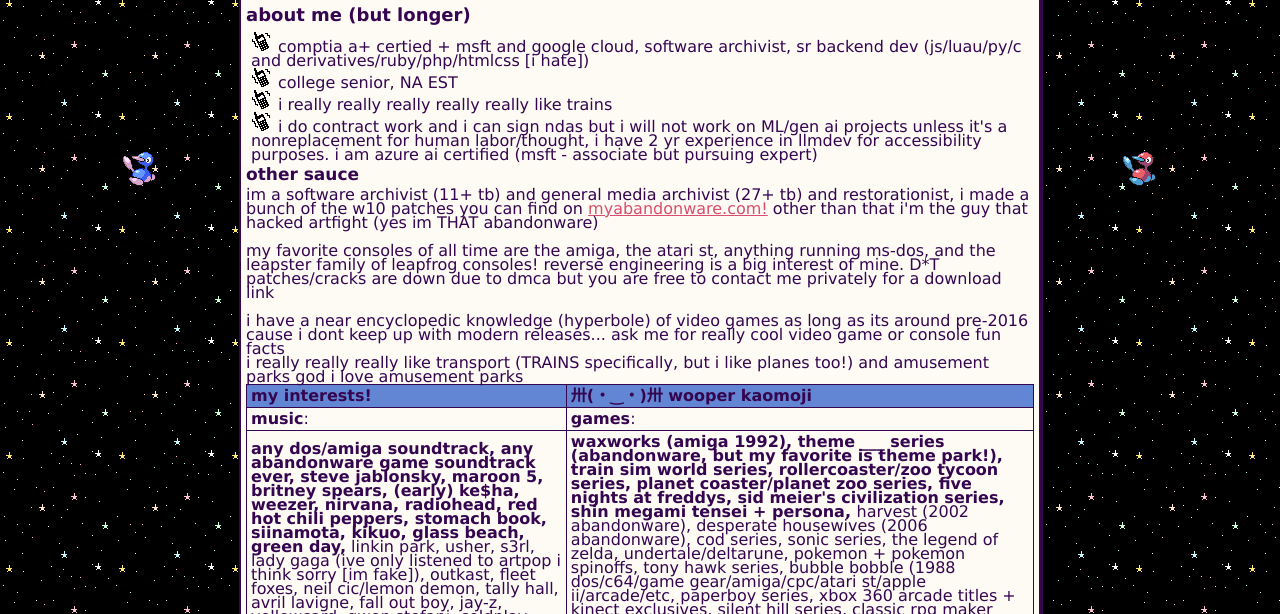
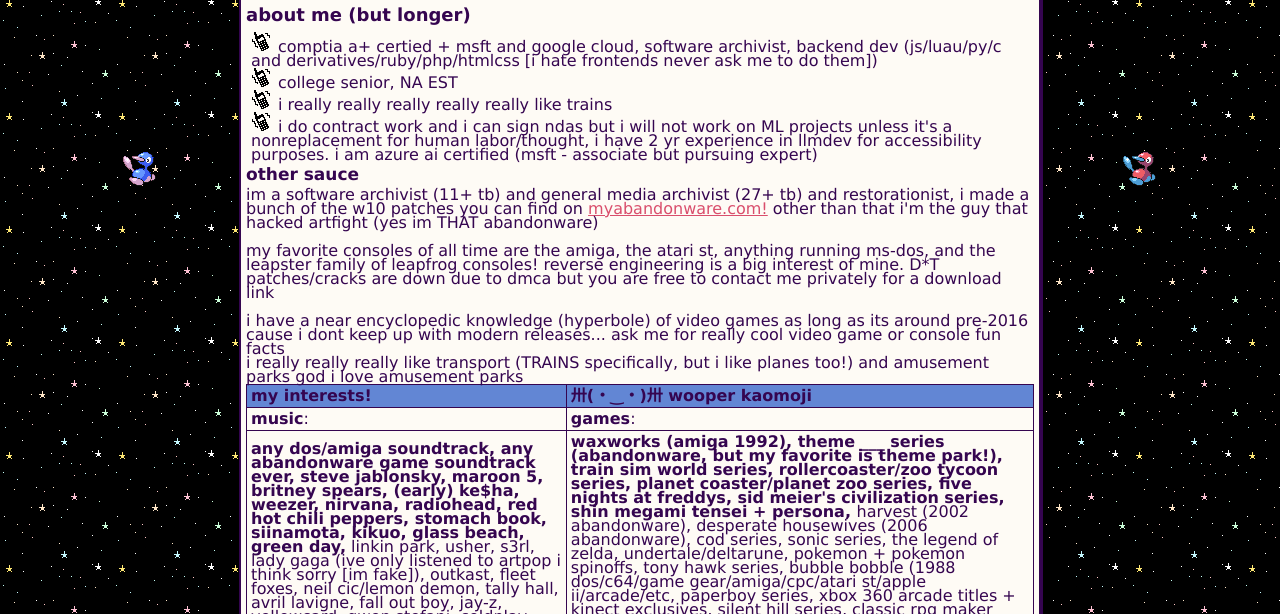
Before and after one commit to myabandonware/myabandonware.github.io, a plain HTML site: page index.html in a window 1280 px wide. Shown: the part 486-1100 px from the top of the page. Drawn offline with nearby package versions, Linux system fonts and the light colour scheme.

Commit message:
Update index.html

```diff
--- a/index.html
+++ b/index.html
@@ -207,10 +207,10 @@
                 <!-- Header Example -->
                 <h1>about me (but longer)</h1>
                 <ul>
-                    <li>comptia a+ certied + msft and google cloud, software archivist, sr backend dev (js/luau/py/c and derivatives/ruby/php/htmlcss [i hate])</li>
+                    <li>comptia a+ certied + msft and google cloud, software archivist, backend dev (js/luau/py/c and derivatives/ruby/php/htmlcss [i hate frontends never ask me to do them])</li>
                     <li>college senior, NA EST</li>
                     <li>i really really really really really like trains</li>
-                    <li>i do contract work and i can sign ndas but i will not work on ML/gen ai projects unless it's a nonreplacement for human labor/thought, i have 2 yr experience in llmdev for accessibility purposes. i am azure ai certified (msft - associate but pursuing expert)</li>
+                    <li>i do contract work and i can sign ndas but i will not work on ML projects unless it's a nonreplacement for human labor/thought, i have 2 yr experience in llmdev for accessibility purposes. i am azure ai certified (msft - associate but pursuing expert)</li>
                 </ul>
                 <h2>other sauce</h2>
 		im a software archivist (11+ tb) and general media archivist (27+ tb) and restorationist, i made a bunch of the w10 patches you can find on <a href="https://www.myabandonware.com/">myabandonware.com!</a> other than that i'm the guy that hacked artfight (yes im THAT abandonware)<br><br>my favorite consoles of all time are the amiga, the atari st, anything running ms-dos, and the leapster family of leapfrog consoles! reverse engineering is a big interest of mine. D*T patches/cracks are down due to dmca but you are free to contact me privately for a download link
```
